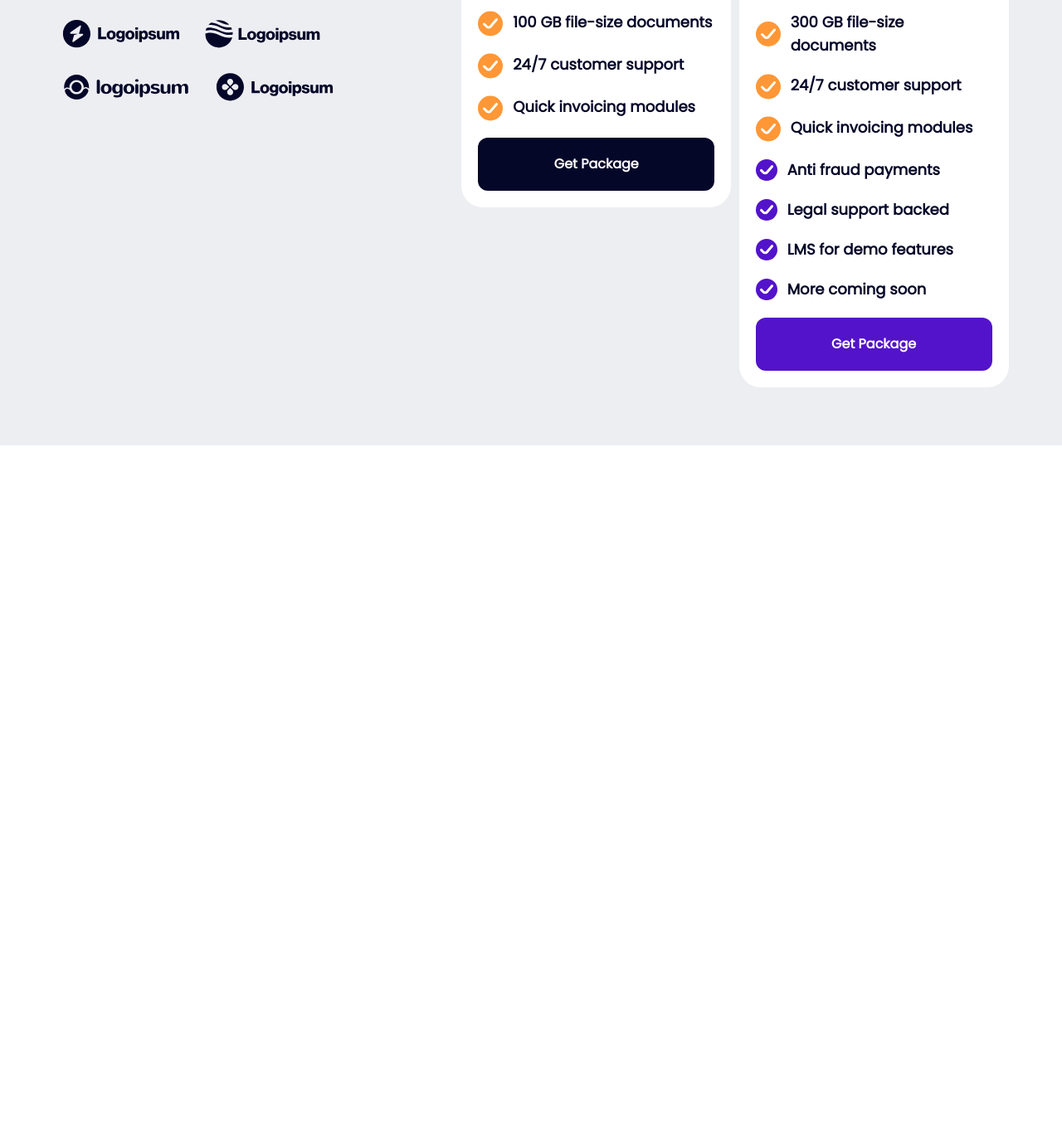
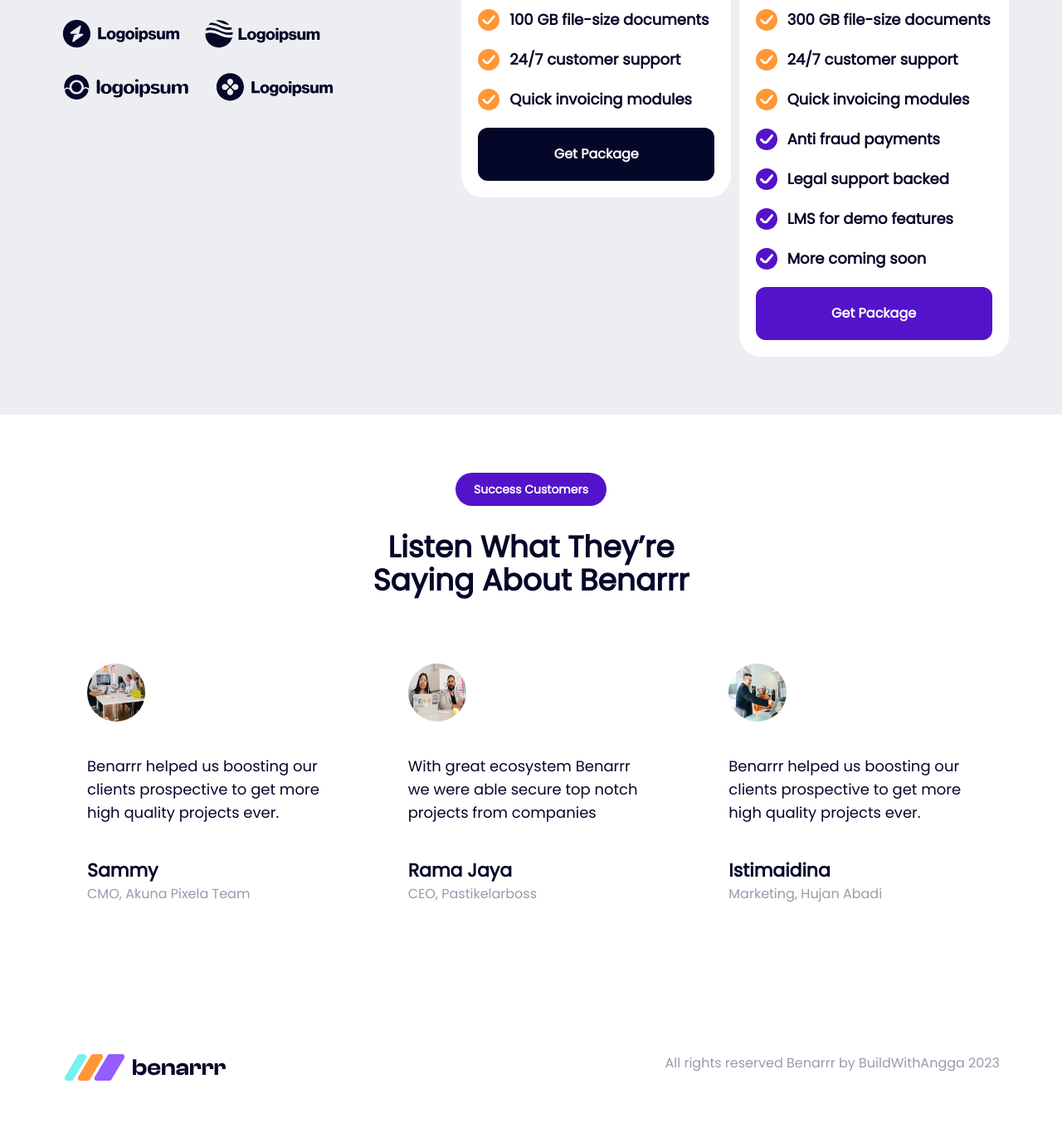
Before and after one commit to gmahesa/benarrr-tailwind, a website: page index.html in a window 1280 px wide. Shown: the part 3103-4457 px from the top of the page at 83% size. Before the commit the page ends 3640 px from the top, so only its background shows below. Drawn offline with Linux system fonts and the light colour scheme.

Commit message:
fix icon and style

```diff
--- a/index.html
+++ b/index.html
@@ -183,10 +183,10 @@
             <p class="text-4xl font-bold before:content-['$']">4,999<span class="font-medium">/month</span></p>
             <p class="text-lg text-[#989AAE]">Good for freelancer having 5-15 clients per month about twice.</p>
             <div class="flex flex-col gap-[20px]">
-              <p class="flex text-lg font-semibold"><img src="src/img/check.svg" alt="check" class="mr-3" />Real tracking behavior</p>
-              <p class="flex text-lg font-semibold"><img src="src/img/check.svg" alt="check" class="mr-3" />100 GB file-size documents</p>
-              <p class="flex text-lg font-semibold"><img src="src/img/check.svg" alt="check" class="mr-3" />24/7 customer support</p>
-              <p class="flex text-lg font-semibold"><img src="src/img/check.svg" alt="check" class="mr-3" />Quick invoicing modules</p>
+              <p class="flex text-lg font-semibold"><img src="src/img/check.svg" alt="check" class="mr-3" width="26px" />Real tracking behavior</p>
+              <p class="flex text-lg font-semibold"><img src="src/img/check.svg" alt="check" class="mr-3" width="26px" />100 GB file-size documents</p>
+              <p class="flex text-lg font-semibold"><img src="src/img/check.svg" alt="check" class="mr-3" width="26px" />24/7 customer support</p>
+              <p class="flex text-lg font-semibold"><img src="src/img/check.svg" alt="check" class="mr-3" width="26px" />Quick invoicing modules</p>
             </div>
             <a href="#" class="p-[20px_28px] bg-[#050729] rounded-[12px] font-semibold text-white text-center">Get Package</a>
           </div>
@@ -195,19 +195,61 @@
             <p class="text-4xl font-bold before:content-['$']">18,500<span class="font-medium">/month</span></p>
             <p class="text-lg text-[#989AAE]">Good for teams having 30 clients per month about twice.</p>
             <div class="flex flex-col gap-[20px]">
-              <p class="flex text-lg font-semibold"><img src="src/img/check.svg" alt="check" class="mr-3" />Real tracking behavior</p>
-              <p class="flex text-lg font-semibold"><img src="src/img/check.svg" alt="check" class="mr-3" />300 GB file-size documents</p>
-              <p class="flex text-lg font-semibold"><img src="src/img/check.svg" alt="check" class="mr-3" />24/7 customer support</p>
-              <p class="flex text-lg font-semibold"><img src="src/img/check.svg" alt="check" class="mr-3" />Quick invoicing modules</p>
-              <p class="flex text-lg font-semibold"><img src="src/img/check-purple.svg" alt="check" class="mr-3" />Anti fraud payments</p>
-              <p class="flex text-lg font-semibold"><img src="src/img/check-purple.svg" alt="check" class="mr-3" />Legal support backed</p>
-              <p class="flex text-lg font-semibold"><img src="src/img/check-purple.svg" alt="check" class="mr-3" />LMS for demo features</p>
-              <p class="flex text-lg font-semibold"><img src="src/img/check-purple.svg" alt="check" class="mr-3" />More coming soon</p>
+              <p class="flex text-lg font-semibold"><img src="src/img/check.svg" alt="check" class="mr-3" width="26px" />Real tracking behavior</p>
+              <p class="flex text-lg font-semibold"><img src="src/img/check.svg" alt="check" class="mr-3" width="26px" />300 GB file-size documents</p>
+              <p class="flex text-lg font-semibold"><img src="src/img/check.svg" alt="check" class="mr-3" width="26px" />24/7 customer support</p>
+              <p class="flex text-lg font-semibold"><img src="src/img/check.svg" alt="check" class="mr-3" width="26px" />Quick invoicing modules</p>
+              <p class="flex text-lg font-semibold"><img src="src/img/check-purple.svg" alt="check" class="mr-3" width="26px" />Anti fraud payments</p>
+              <p class="flex text-lg font-semibold"><img src="src/img/check-purple.svg" alt="check" class="mr-3" width="26px" />Legal support backed</p>
+              <p class="flex text-lg font-semibold"><img src="src/img/check-purple.svg" alt="check" class="mr-3" width="26px" />LMS for demo features</p>
+              <p class="flex text-lg font-semibold"><img src="src/img/check-purple.svg" alt="check" class="mr-3" width="26px" />More coming soon</p>
             </div>
             <a href="#" class="p-[20px_28px] bg-[#5313CA] rounded-[12px] font-semibold text-white text-center">Get Package</a>
           </div>
         </div>
       </div>
     </section>
+
+    <section id="Testimonials" class="container px-[75px] py-[70px] mx-auto">
+      <p class="p-[10px_22px] rounded-full text-sm bg-[#5313CA] w-fit font-bold mx-auto mb-[30px] text-white">Success Customers</p>
+      <h2 class="text-4xl font-bold text-center mb-[50px]">Listen What They’re <br />Saying About Benarrr</h2>
+      <div class="grid grid-cols-3 gap-[30px]">
+        <div class="col-span-1 p-[30px] rounded-[26px] h-[350px] flex flex-col justify-between hover:shadow-xl hover:shadow-[rgba(5, 7, 41, 0.11)]">
+          <div class="rounded-full w-[70px] h-[70px] object-cover overflow-hidden">
+            <img src="src/img/featured1.png" class="h-full" alt="photo" />
+          </div>
+          <p class="text-lg leading-7">Benarrr helped us boosting our clients prospective to get more high quality projects ever.</p>
+          <div>
+            <p class="text-[22px] font-bold">Sammy</p>
+            <p class="text-[#989AAE]">CMO, Akuna Pixela Team</p>
+          </div>
+        </div>
+        <div class="col-span-1 p-[30px] rounded-[26px] h-[350px] flex flex-col justify-between hover:shadow-xl hover:shadow-[rgba(5, 7, 41, 0.11)]">
+          <div class="rounded-full w-[70px] h-[70px] object-cover overflow-hidden">
+            <img src="src/img/featured2.png" class="h-full" alt="photo" />
+          </div>
+          <p class="text-lg leading-7">With great ecosystem Benarrr we were able secure top notch projects from companies</p>
+          <div>
+            <p class="text-[22px] font-bold">Rama Jaya</p>
+            <p class="text-[#989AAE]">CEO, Pastikelarboss</p>
+          </div>
+        </div>
+        <div class="col-span-1 p-[30px] rounded-[26px] h-[350px] flex flex-col justify-between hover:shadow-xl hover:shadow-[rgba(5, 7, 41, 0.11)]">
+          <div class="rounded-full w-[70px] h-[70px] object-cover overflow-hidden">
+            <img src="src/img/featured3.png" class="h-full" alt="photo" />
+          </div>
+          <p class="text-lg leading-7">Benarrr helped us boosting our clients prospective to get more high quality projects ever.</p>
+          <div>
+            <p class="text-[22px] font-bold">Istimaidina</p>
+            <p class="text-[#989AAE]">Marketing, Hujan Abadi</p>
+          </div>
+        </div>
+      </div>
+    </section>
+
+    <section id="Footer" class="container p-[80px_75px_50px] flex justify-between mx-auto">
+      <img src="src/img/logo.svg" alt="logo" />
+      <p class="text-[#989AAE]">All rights reserved Benarrr by BuildWithAngga 2023</p>
+    </section>
   </body>
 </html>
```
